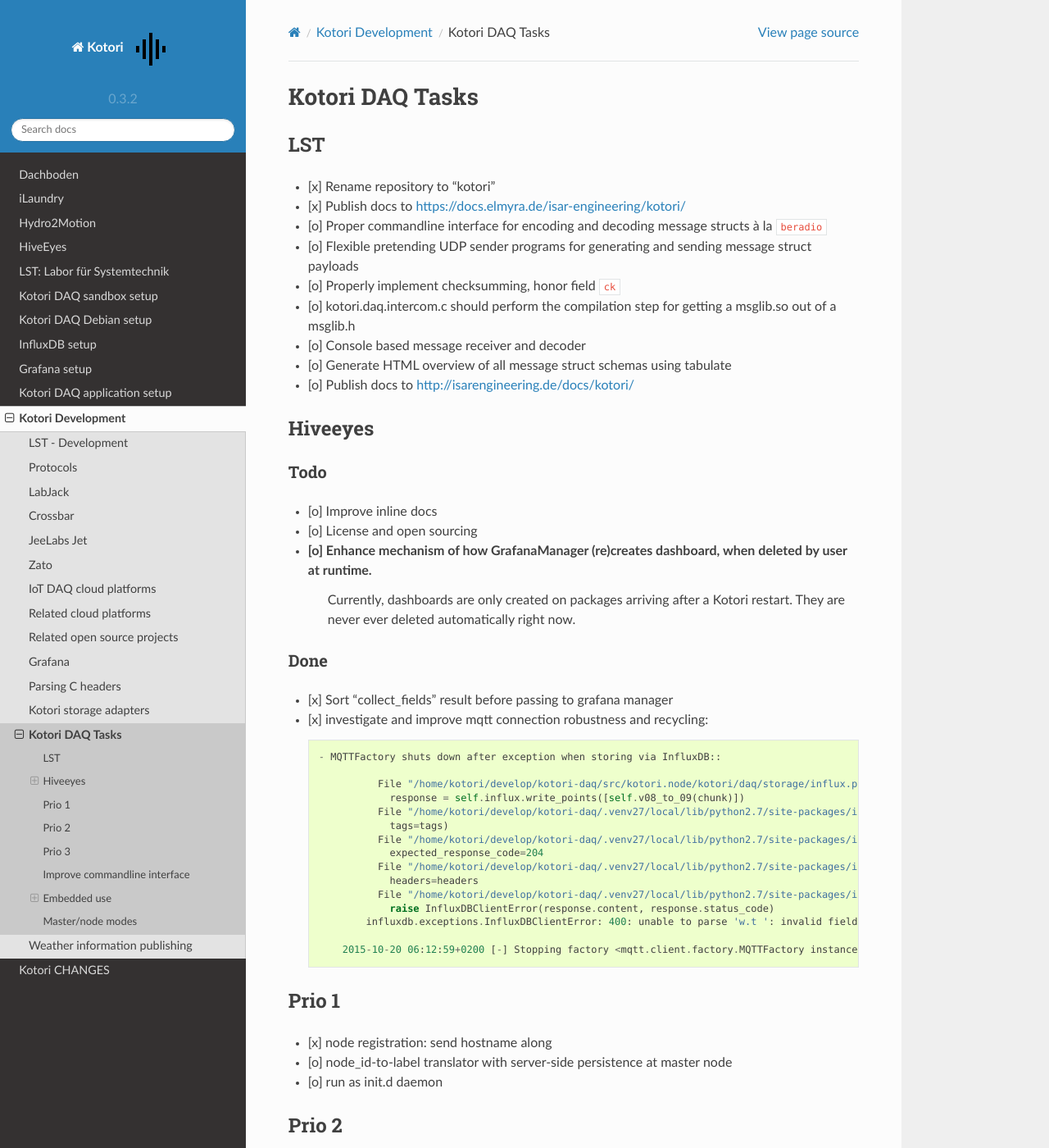
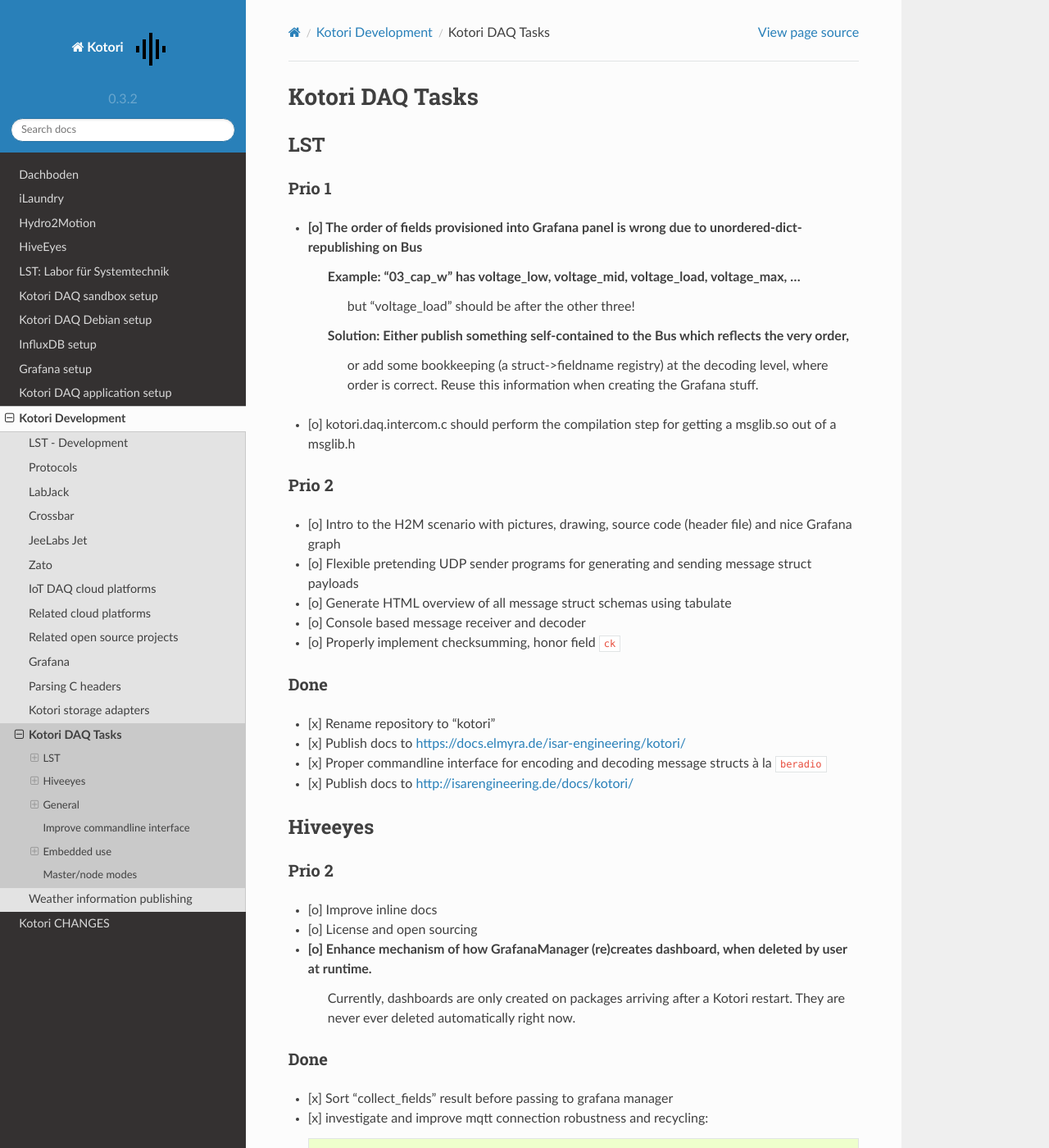
Before and after one commit to daq-tools/kotori, a Sphinx documentation site: the page built from doc/source/development/tasks.rst, in a window 1280 px wide and 1400 px high. Shown: the whole window at 82% size. Built offline with Sphinx 7.4.7 and the Read the Docs theme 2.0.0, drawn with Linux system fonts in a browser that asks for light colours; some of the changed text lies outside the part shown.

Commit message:
update docs

```diff
--- a/doc/source/development/tasks.rst
+++ b/doc/source/development/tasks.rst
@@ -2,31 +2,45 @@
 Kotori DAQ Tasks
 ================
 
-
 LST
 ===
+
+Prio 1
+------
+- [o] The order of fields provisioned into Grafana panel is wrong due to unordered-dict-republishing on Bus
+      Example: "03_cap_w" has voltage_low, voltage_mid, voltage_load, voltage_max, ...
+               but "voltage_load" should be after the other three!
+      Solution: Either publish something self-contained to the Bus which reflects the very order,
+                or add some bookkeeping (a struct->fieldname registry) at the decoding level,
+                where order is correct. Reuse this information when creating the Grafana stuff.
+- [o] kotori.daq.intercom.c should perform the compilation step for getting a msglib.so out of a msglib.h
+
+Prio 2
+------
+- [o] Intro to the H2M scenario with pictures, drawing, source code (header file) and nice Grafana graph
+- [o] Flexible pretending UDP sender programs for generating and sending message struct payloads
+- [o] Generate HTML overview of all message struct schemas using tabulate
+- [o] Console based message receiver and decoder
+- [o] Properly implement checksumming, honor field ``ck``
+
+Done
+----
 - [x] Rename repository to "kotori"
 - [x] Publish docs to https://docs.elmyra.de/isar-engineering/kotori/
-- [o] Proper commandline interface for encoding and decoding message structs à la ``beradio``
-- [o] Flexible pretending UDP sender programs for generating and sending message struct payloads
-- [o] Properly implement checksumming, honor field ``ck``
-- [o] kotori.daq.intercom.c should perform the compilation step for getting a msglib.so out of a msglib.h
-- [o] Console based message receiver and decoder
-- [o] Generate HTML overview of all message struct schemas using tabulate
-- [o] Publish docs to http://isarengineering.de/docs/kotori/
+- [x] Proper commandline interface for encoding and decoding message structs à la ``beradio``
+- [x] Publish docs to http://isarengineering.de/docs/kotori/
 
 
 Hiveeyes
 ========
 
-Todo
-----
+Prio 2
+------
 - [o] Improve inline docs
 - [o] License and open sourcing
 - [o] Enhance mechanism of how GrafanaManager (re)creates dashboard, when deleted by user at runtime.
       Currently, dashboards are only created on packages arriving after a Kotori restart.
       They are never ever deleted automatically right now.
-
 
 Done
 ----
@@ -50,15 +64,17 @@
         2015-10-20 06:12:59+0200 [-] Stopping factory <mqtt.client.factory.MQTTFactory instance at 0x7fda346ccb48>
 
 
+General
+=======
 
 Prio 1
-======
+------
 - [x] node registration: send hostname along
 - [o] node_id-to-label translator with server-side persistence at master node
 - [o] run as init.d daemon
 
 Prio 2
-======
+------
 - [o] show embedded video when node signals activity
 - [o] Bug when speaking umlauts, like "Bolognesääää!"::
 
@@ -70,7 +86,7 @@
     2014-01-13 20:01:24+0100 [MasterServerProtocol,5,77.186.145.150] UnicodeEncodeError: 'ascii' codec can't encode characters in position 8-12: ordinal not in range(128)
 
 Prio 3
-======
+------
 - [o] send dates in messages
 - [o] notifications: Pushover- and SMS-integration
 
```
